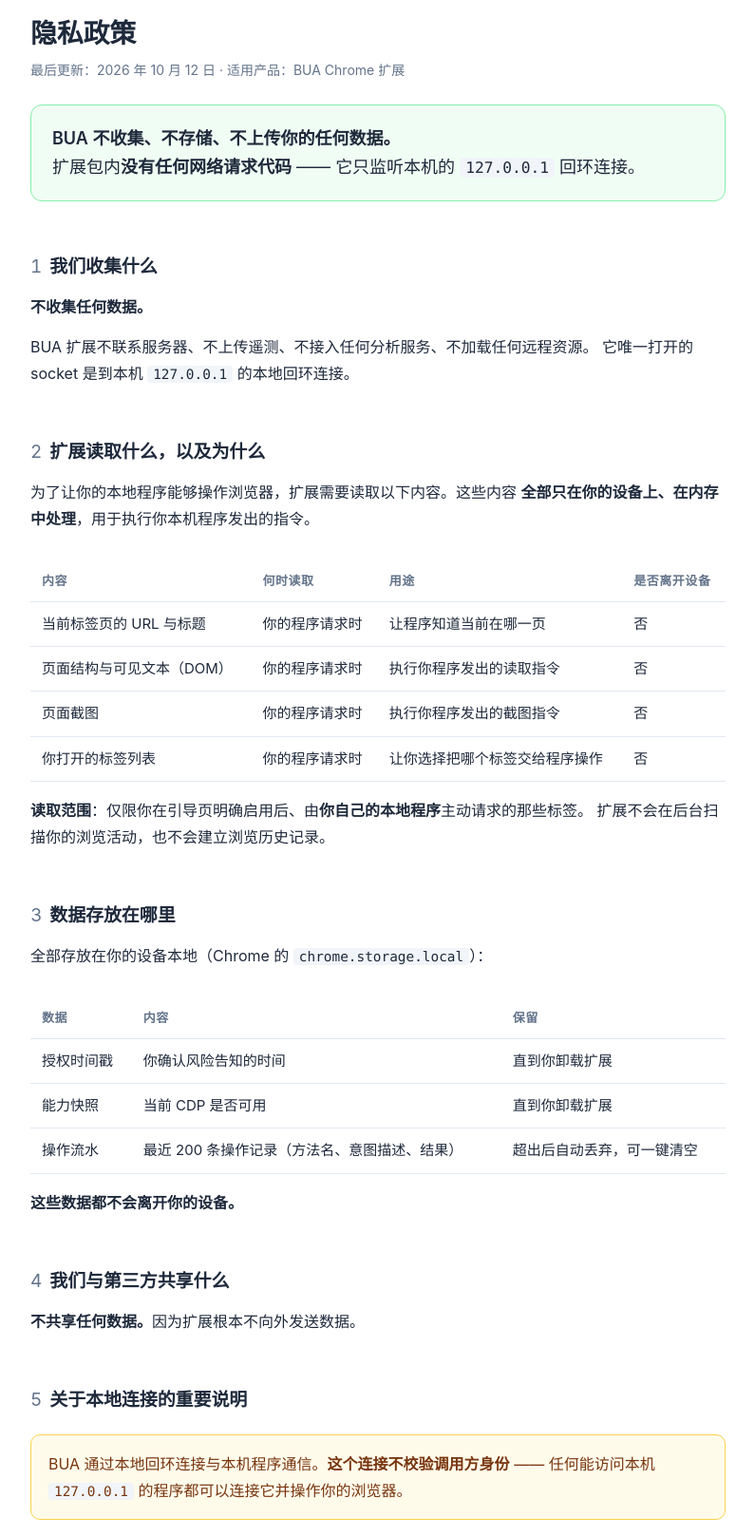
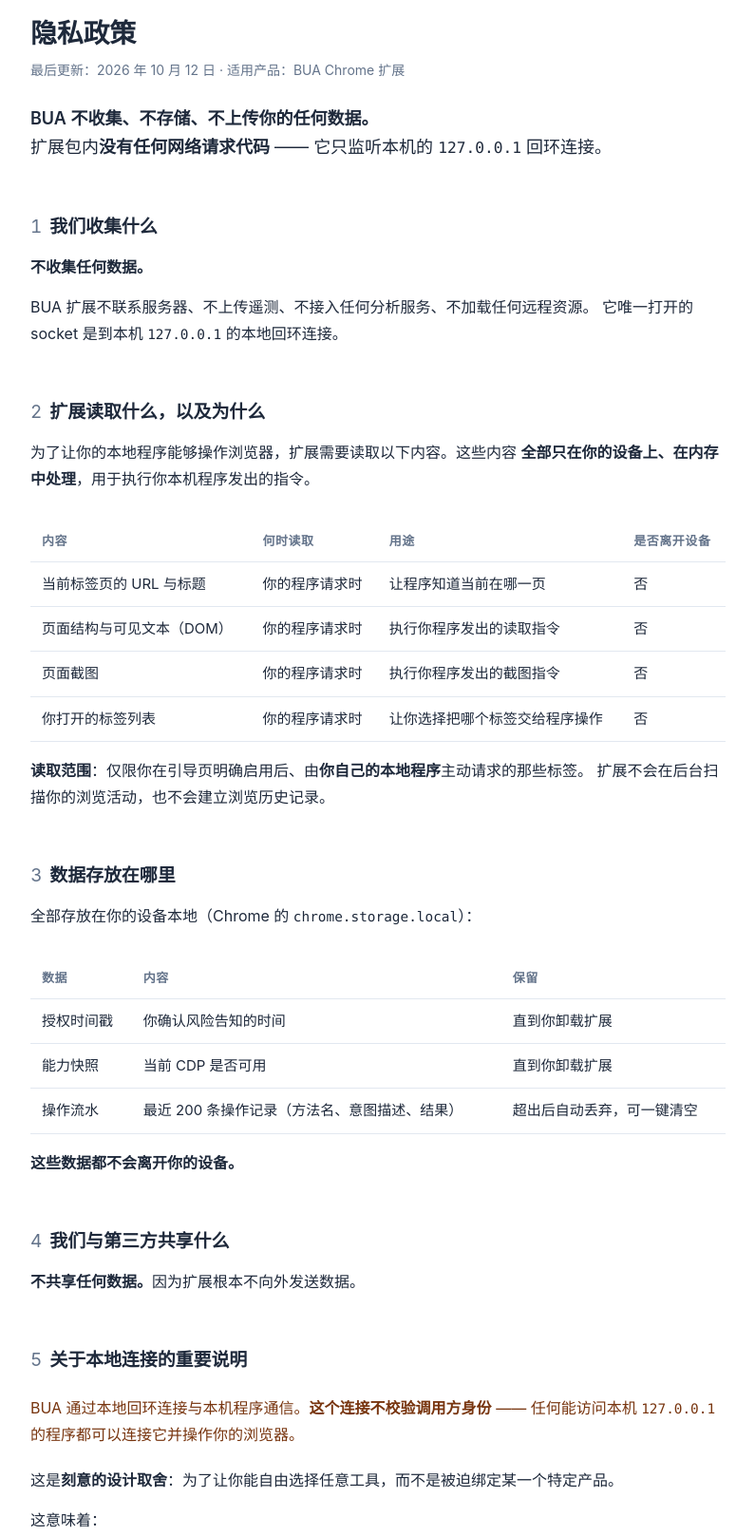
Before and after one commit to joohw/bua, a browser extension: page docs/privacy.html in a window 1280 px wide. Shown: the part 102-1719 px from the top of the page at 95% size, without its empty margins (242-1037 px from the left). Drawn offline with Linux system fonts and the light colour scheme.

Commit message:
style: simplify privacy policy presentation

```diff
--- a/docs/privacy.html
+++ b/docs/privacy.html
@@ -12,12 +12,7 @@
     --dim: #64748b;
     --line: #e2e8f0;
     --accent: #2563eb;
-    --warn-bg: #fffbeb;
-    --warn-line: #fcd34d;
     --warn-fg: #78350f;
-    --ok-bg: #f0fdf4;
-    --ok-line: #86efac;
-    --code-bg: #f1f5f9;
   }
   @media (prefers-color-scheme: dark) {
     :root {
@@ -26,12 +21,7 @@
       --dim: #94a3b8;
       --line: #334155;
       --accent: #60a5fa;
-      --warn-bg: #422006;
-      --warn-line: #a16207;
       --warn-fg: #fde68a;
-      --ok-bg: #052e16;
-      --ok-line: #166534;
-      --code-bg: #1e293b;
     }
   }
   * { box-sizing: border-box; }
@@ -66,24 +56,19 @@
   li { margin-bottom: 7px; }
   a { color: var(--accent); }
   code {
-    background: var(--code-bg); padding: 1px 6px; border-radius: 4px;
     font: 0.9em/1.5 ui-monospace, SFMono-Regular, Menlo, Consolas, monospace;
   }
   strong { font-weight: 600; }
 
   .callout {
-    border-radius: 10px; padding: 16px 18px; margin: 20px 0;
-    border: 1px solid var(--line); background: var(--code-bg);
+    margin: 20px 0;
   }
-  .callout.ok { background: var(--ok-bg); border-color: var(--ok-line); }
-  .callout.warn { background: var(--warn-bg); border-color: var(--warn-line); color: var(--warn-fg); }
+  .callout.warn { color: var(--warn-fg); }
   .callout h3 { margin-top: 0; }
   .callout p:last-child, .callout ul:last-child { margin-bottom: 0; }
 
   .lede {
     font-size: 18px; line-height: 1.65; margin: 24px 0 8px;
-    padding: 20px 22px; border-radius: 12px;
-    background: var(--ok-bg); border: 1px solid var(--ok-line);
   }
 
   table { width: 100%; border-collapse: collapse; margin: 16px 0; font-size: 15px; }
```
